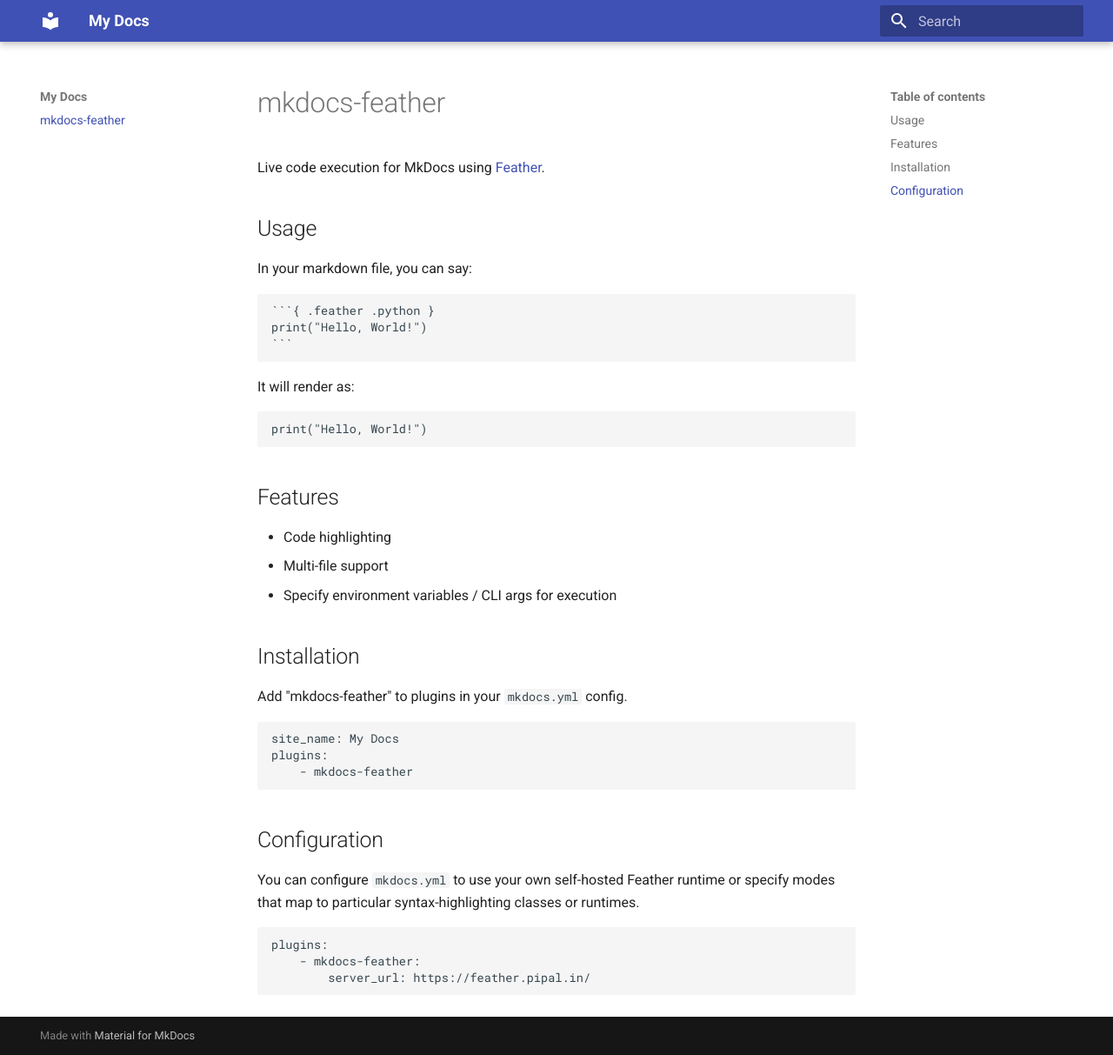
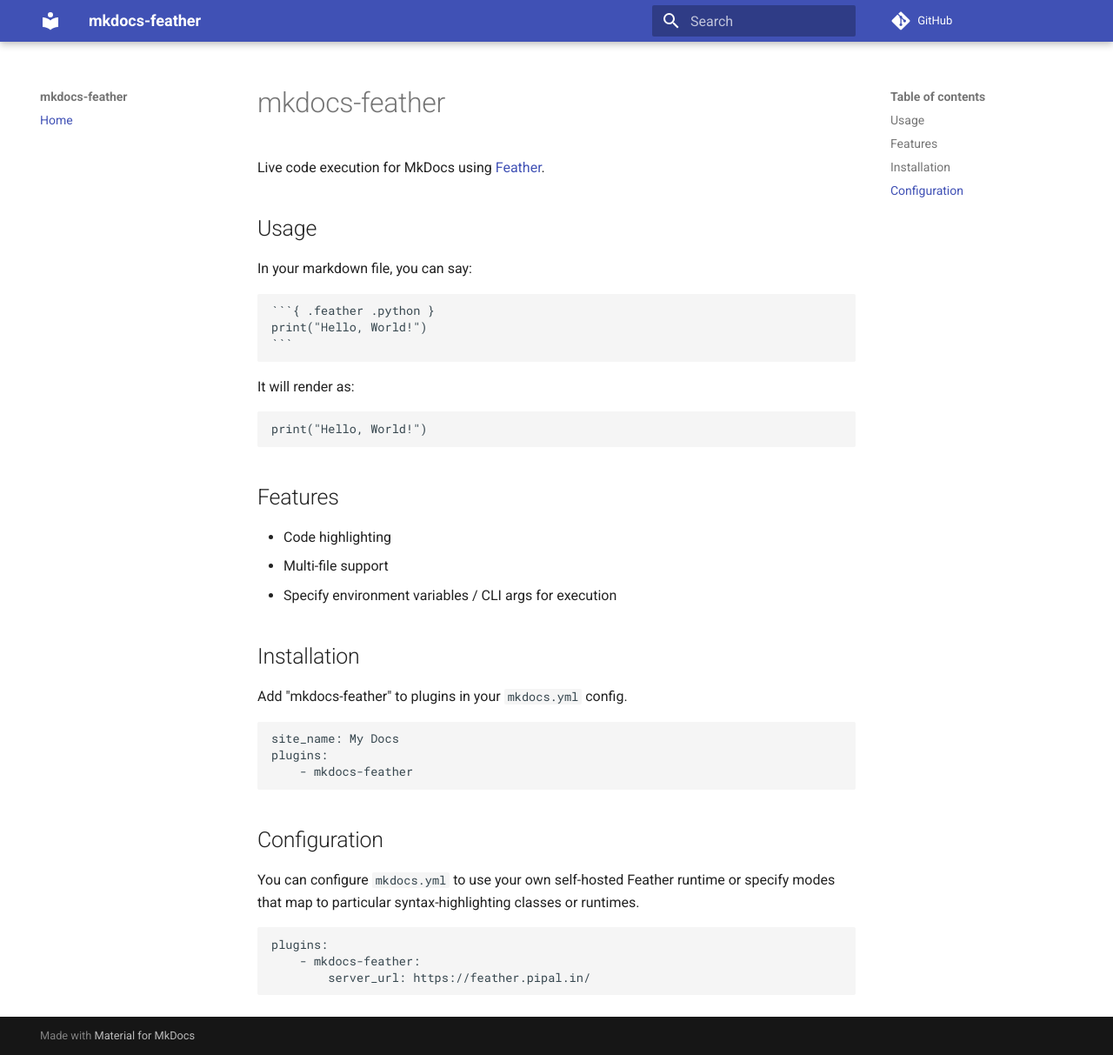
Before and after one commit to pipalacademy/mkdocs-feather, an MkDocs documentation site: the page built from docs/index.md, in a window 1280 px wide and 1213 px high. Shown: the whole window at 87% size. Built offline with MkDocs 1.6.1 and Material for MkDocs 9.7.7, drawn with Linux system fonts in a browser that asks for light colours; comment, search, counter and statistics services are not loaded.

Commit message:
#2: fix site name and edit uri

```diff
--- a/mkdocs.yml
+++ b/mkdocs.yml
@@ -1,3 +1,7 @@
-site_name: My Docs
+site_name: mkdocs-feather
 theme:
   name: material
+repo_url: https://github.com/pipalacademy/mkdocs-feather
+edit_uri: edit/main/docs/
+nav:
+  - Home: index.md
```
